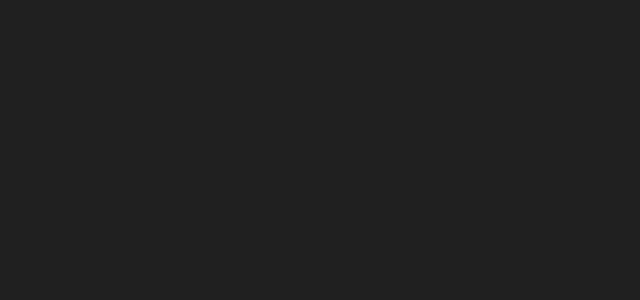
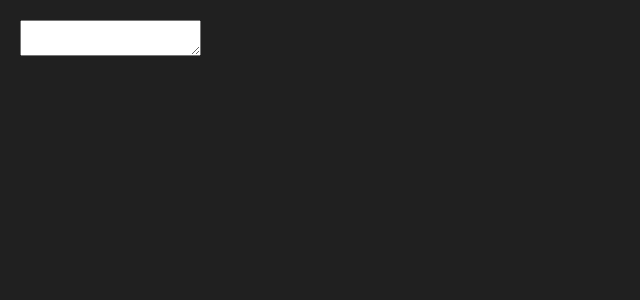
Before and after one commit to Javokhir09/SimpleTextEditor, a React (Vite) app: page / in a window 1280 px wide. Shown: the top 300 px of the page, without its empty margins (0-640 px from the left). Built offline with nearby package versions, Linux system fonts and the light colour scheme.

Commit message:
added textarea component

```diff
--- a/src/App.tsx
+++ b/src/App.tsx
@@ -1,7 +1,9 @@
+import Textarea from "./components/Textarea"
+
 function App() {
   return (
     <>
-
+      <Textarea  />
     </>
   )
 }
--- /dev/null
+++ b/src/components/Textarea.tsx
@@ -0,0 +1,7 @@
+import type { TextareaHTMLAttributes } from "react"
+
+type TextareaProps = TextareaHTMLAttributes<HTMLTextAreaElement>
+
+export default function Textarea(props: TextareaProps) {
+  return <textarea {...props}></textarea>
+}
--- /dev/null
+++ b/src/css/Textarea.css
@@ -0,0 +1,3 @@
+textarea {
+
+}
```
